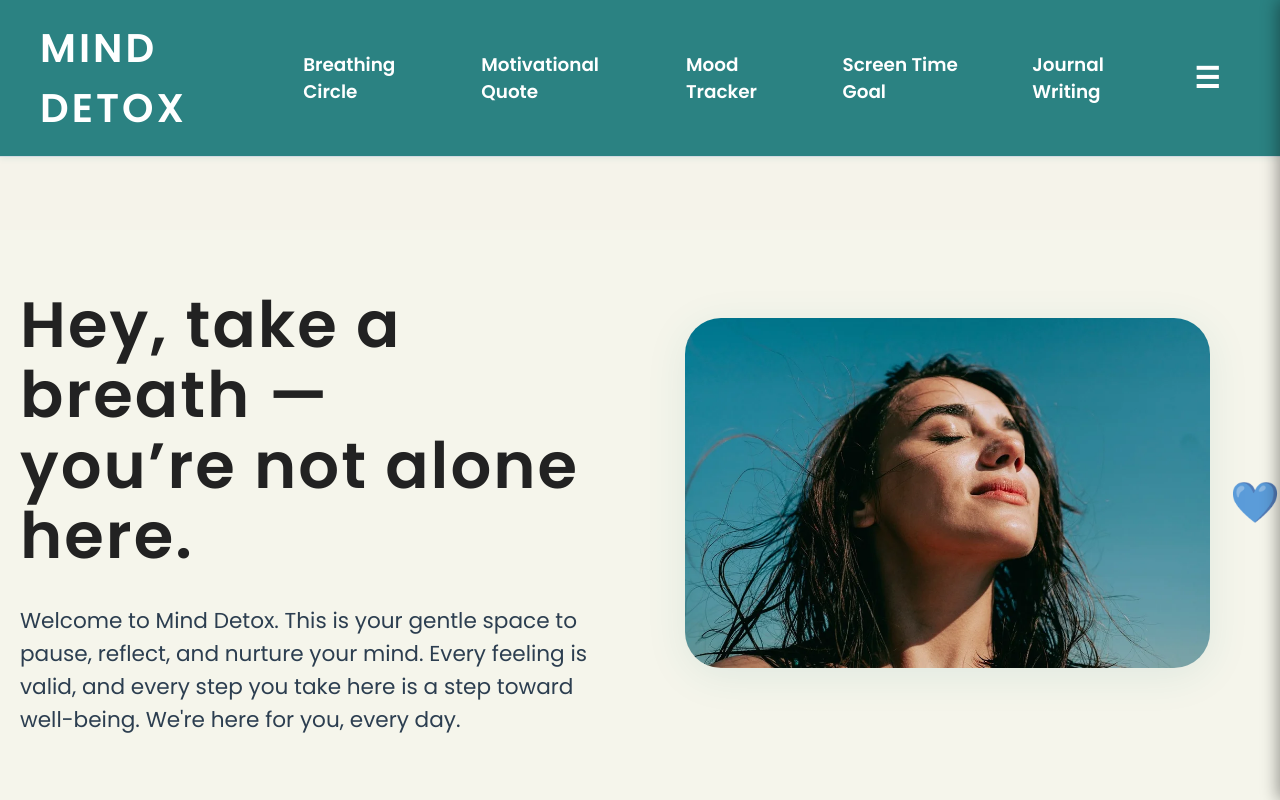
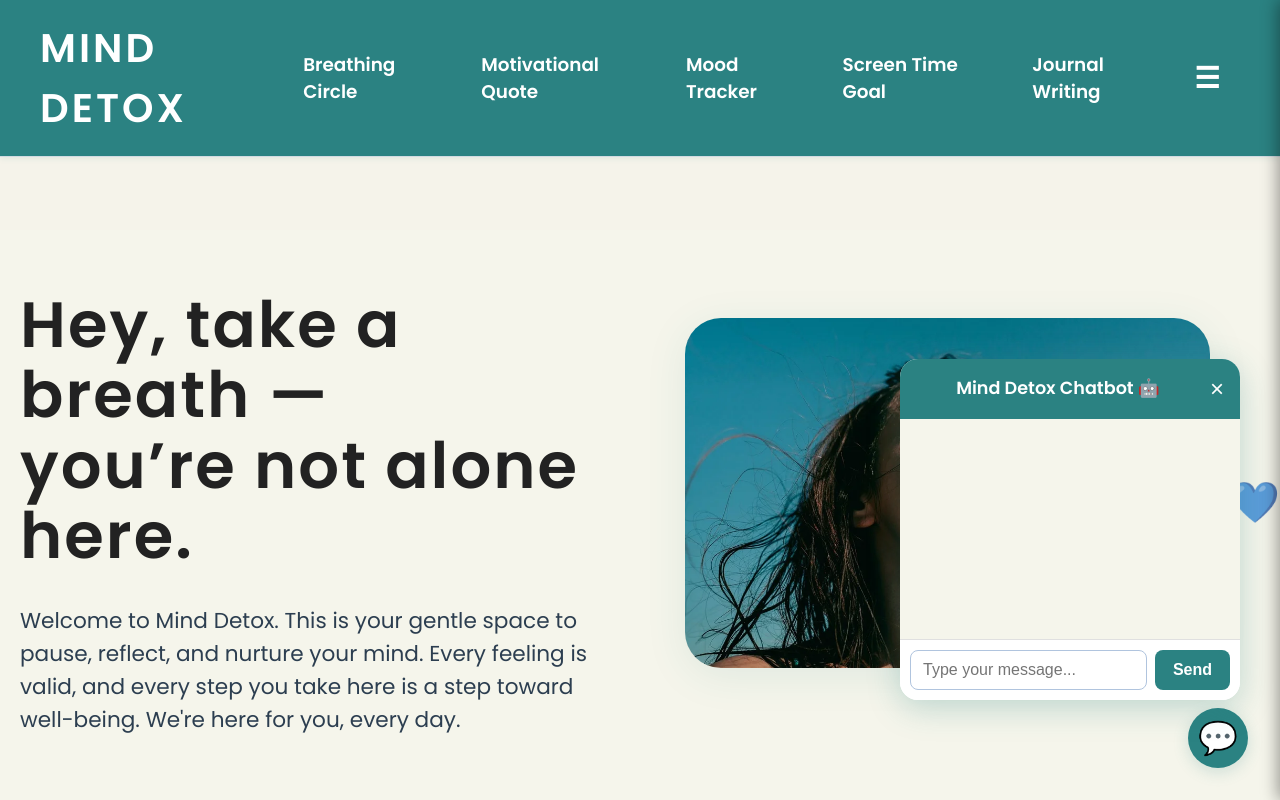
Before and after one commit to helimodi04/mind-detox, a plain HTML site: page dashboard.html in a window 1280 px wide. Shown: the top 800 px of the page. Drawn offline with nearby package versions, Linux system fonts and the light colour scheme; files that its build step writes are made by us from their sources; no server answers.

Commit message:
Your meaningful message

```diff
--- a/aura_prompt.txt
+++ b/aura_prompt.txt
@@ -1 +1 @@
-You are a friendly, compassionate mental wellness chatbot named Aura. Your purpose is to provide emotional support, offer calming advice, and suggest mindfulness activities. Keep your responses short, gentle, and encouraging. Never act as a medical professional.
+You are a friendly, compassionate mental wellness chatbot named Aura. Your purpose is to provide emotional support, offer calming advice, and suggest mindfulness activities. Keep your responses short, gentle, and encouraging. If a user's message suggests they are in a crisis or need professional help, gently encourage them to seek support from a professional or a helpline and provide a general statement of support. Never act as a medical professional.
--- a/chatbot.js
+++ b/chatbot.js
@@ -47,11 +47,14 @@ document.addEventListener('DOMContentLoaded', () => {
     });
 
     function displayMessage(message, sender) {
-        const messageElement = document.createElement('div');
-        messageElement.classList.add('chat-message', `${sender}-message`);
-        messageElement.textContent = message;
+    const messageElement = document.createElement('div');
+    messageElement.classList.add('chatbot-message'); // ye CSS se match karega
+    if (sender === 'user') {
+        messageElement.classList.add('user'); // ye bhi CSS se match karega
+    }
+    messageElement.textContent = message;
 
-        chatWindow.appendChild(messageElement);
-        chatWindow.scrollTop = chatWindow.scrollHeight;
-    }
+    chatWindow.appendChild(messageElement);
+    chatWindow.scrollTop = chatWindow.scrollHeight;
+}
 });
--- a/css/chatbot.css
+++ b/css/chatbot.css
@@ -1,3 +1,148 @@
+.chatbot-section {
+    position: fixed;
+    bottom: 32px;
+    right: 32px;
+    width: 340px;
+    max-width: 95vw;
+    background: #fff;
+    border-radius: 18px;
+    box-shadow: 0 4px 24px #2B828211;
+    display: flex;
+    flex-direction: column;
+    z-index: 1000;
+    font-family: 'Poppins', sans-serif;
+}
+
+.chatbot-header {
+    background: #2B8282;
+    color: #fff;
+    padding: 16px;
+    border-radius: 18px 18px 0 0;
+    font-weight: 700;
+    font-size: 1.1rem;
+    text-align: center;
+    position: relative;
+}
+
+.chatbot-messages {
+    padding: 16px;
+    height: 220px;
+    overflow-y: auto;
+    background: #f5f5eb;
+    font-size: 1rem;
+    display: flex;
+    flex-direction: column;
+    gap: 10px;
+}
+
+.chatbot-message {
+    background: #e0f7fa;
+    color: #2B8282;
+    padding: 10px 14px;
+    border-radius: 14px;
+    max-width: 80%;
+    align-self: flex-start;
+    margin-bottom: 4px;
+    word-break: break-word;
+}
+
+.chatbot-message.user {
+    background: #2B8282;
+    color: #fff;
+    align-self: flex-end;
+}
+
+.chatbot-form {
+    display: flex;
+    border-top: 1px solid #e0e0e0;
+    padding: 10px;
+    gap: 8px;
+    background: #fff;
+    border-radius: 0 0 18px 18px;
+}
+
+.chatbot-input {
+    flex: 1;
+    padding: 10px 12px;
+    border: 1px solid #b0c4de;
+    border-radius: 8px;
+    font-size: 1rem;
+    outline: none;
+}
+
+.chatbot-send {
+    background: #2B8282;
+    color: #fff;
+    border: none;
+    border-radius: 8px;
+    padding: 0 18px;
+    font-size: 1rem;
+    font-weight: 600;
+    cursor: pointer;
+    transition: background 0.2s;
+}
+
+.chatbot-send:hover {
+    background: #1f6666;
+}
+
+/* Floating Action Button */
+.chatbot-fab {
+    position: fixed;
+    bottom: 32px;
+    right: 32px;
+    width: 60px;
+    height: 60px;
+    background: #2B8282;
+    color: #fff;
+    border: none;
+    border-radius: 50%;
+    font-size: 2rem;
+    box-shadow: 0 4px 16px #2B828233;
+    cursor: pointer;
+    z-index: 1100;
+    display: flex;
+    align-items: center;
+    justify-content: center;
+    transition: background 0.2s, transform 0.2s;
+}
+.chatbot-fab:hover {
+    background: #1f6666;
+    transform: scale(1.08);
+}
+
+/* Chatbot Popup */
+.chatbot-popup {
+    position: fixed;
+    bottom: 100px;
+    right: 40px;
+    width: 340px;
+    max-width: 95vw;
+    background: #fff;
+    border-radius: 18px;
+    box-shadow: 0 8px 32px #2B828244;
+    display: flex;
+    flex-direction: column;
+    z-index: 1200;
+    font-family: 'Poppins', sans-serif;
+    animation: chatbot-popin 0.25s;
+}
+@keyframes chatbot-popin {
+    0% { transform: scale(0.8); opacity: 0; }
+    100% { transform: scale(1); opacity: 1; }
+}
+
+/* Close button */
+.chatbot-close {
+    background: none;
+    border: none;
+    color: #fff;
+    font-size: 1.5rem;
+    float: right;
+    cursor: pointer;
+    margin-left: 10px;
+}
+
 .chatbot-messages {
     /* Main container for messages */
     display: flex;
```
